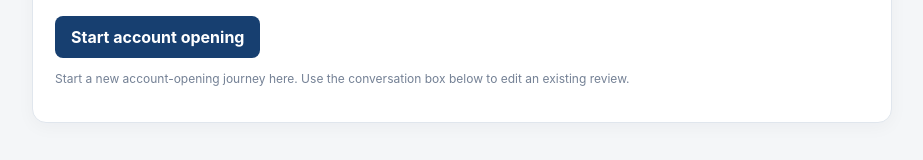
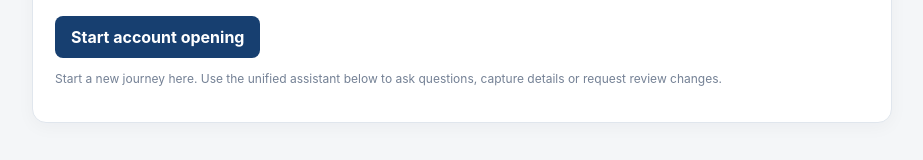
Before and after one commit to AbhishekPThite/agui-account-opening-poc, an Angular app in the folder angular-test-client/: page / in a window 1280 px wide. Shown: the part 353-513 px from the top of the page, without its empty margins (178-1101 px from the left). Built offline with nearby package versions, Linux system fonts and the light colour scheme.

Commit message:
Update account opening assistant guidance

```diff
--- a/angular-test-client/src/app/account-opening-agent.component.html
+++ b/angular-test-client/src/app/account-opening-agent.component.html
@@ -12,7 +12,7 @@
         <button class="primary" (click)="start()" [disabled]="busy()">
             {{busy() ? 'Agent working…' : 'Start account opening'}}
         </button>
-        <p class="hint">Start a new account-opening journey here. Use the conversation box below to edit an existing review.</p>
+        <p class="hint">Start a new journey here. Use the unified assistant below to ask questions, capture details or request review changes.</p>
     </section>
 
     <p class="error" *ngIf="error()">{{error()}}</p>
```
